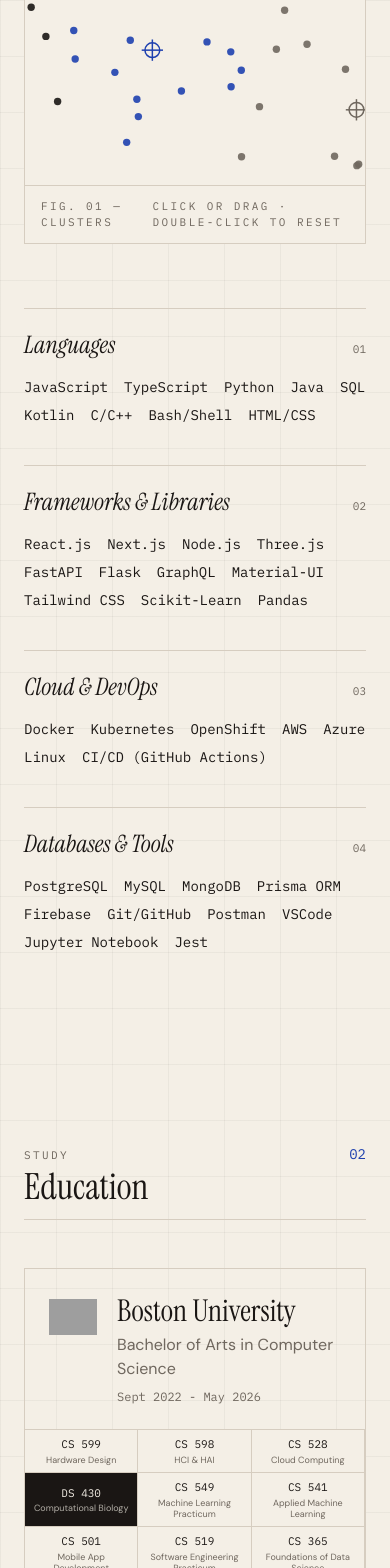
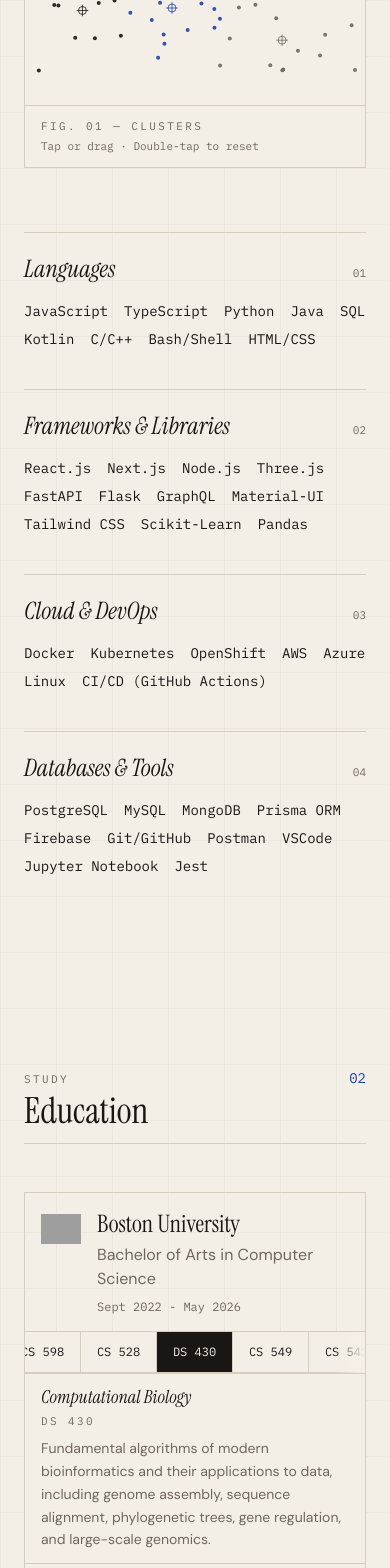
Before and after one commit to Alan0893/alan0893.github.io, a React (Vite) app: page / in a window 390 px wide. Shown: the part 1120-2688 px from the top of the page. Built offline with nearby package versions, Linux system fonts and the light colour scheme; grey boxes are pictures that could not be loaded.

Commit message:
fix figures aspect ratio

```diff
--- a/src/animations/ClusterPlate.jsx
+++ b/src/animations/ClusterPlate.jsx
@@ -89,7 +89,12 @@ const ClusterPlate = () => {
         if (!members.length) return c
         const mx = members.reduce((s, p) => s + p.x, 0) / members.length
         const my = members.reduce((s, p) => s + p.y, 0) / members.length
-        return { x: c.x + (mx - c.x) * 0.12, y: c.y + (my - c.y) * 0.12 }
+        const x = c.x + (mx - c.x) * 0.12
+        const y = c.y + (my - c.y) * 0.12
+        return {
+          x: Math.min(WIDTH - PAD, Math.max(PAD, x)),
+          y: Math.min(HEIGHT - PAD, Math.max(PAD, y)),
+        }
       })
 
       pointsRef.current = assigned
@@ -123,9 +128,10 @@ const ClusterPlate = () => {
   return (
     <svg
       ref={svgRef}
-      className="h-full w-full cursor-crosshair touch-none select-none"
+      className="block h-full w-full max-w-full cursor-crosshair touch-none select-none"
       viewBox={`0 0 ${WIDTH} ${HEIGHT}`}
-      preserveAspectRatio="xMidYMid slice"
+      preserveAspectRatio="xMidYMid meet"
+      overflow="hidden"
       aria-hidden="true"
       onPointerDown={onPointerDown}
       onPointerMove={onPointerMove}
@@ -136,6 +142,13 @@ const ClusterPlate = () => {
         reset()
       }}
     >
+      <defs>
+        <clipPath id="cluster-plate-clip">
+          <rect width={WIDTH} height={HEIGHT} />
+        </clipPath>
+      </defs>
+      <rect width={WIDTH} height={HEIGHT} fill="var(--color-paper)" />
+      <g clipPath="url(#cluster-plate-clip)">
         {view.points.map((p) => (
           <circle
             key={p.id}
@@ -153,6 +166,7 @@ const ClusterPlate = () => {
             <line x1={c.x} y1={c.y - 13} x2={c.x} y2={c.y + 13} />
           </g>
         ))}
+      </g>
     </svg>
   )
 }
--- a/src/animations/CourseIndex.jsx
+++ b/src/animations/CourseIndex.jsx
@@ -1,9 +1,14 @@
-import React, { useEffect, useState } from 'react'
+import React, { useEffect, useRef, useState } from 'react'
+
+const isCoarsePointer = () =>
+  typeof window !== 'undefined' && window.matchMedia('(pointer: coarse)').matches
 
 const CourseIndex = ({ courses = [] }) => {
   const [active, setActive] = useState(0)
   const [pinned, setPinned] = useState(false)
   const [paused, setPaused] = useState(false)
+  const stripRef = useRef(null)
+  const itemRefs = useRef([])
 
   useEffect(() => {
     if (paused || pinned || !courses.length) return undefined
@@ -13,12 +18,39 @@ const CourseIndex = ({ courses = [] }) => {
     return () => clearInterval(id)
   }, [paused, pinned, courses.length])
 
+  useEffect(() => {
+    const strip = stripRef.current
+    const item = itemRefs.current[active]
+    if (!strip || !item) return
+    if (strip.scrollWidth <= strip.clientWidth + 1) return
+
+    const stripBox = strip.getBoundingClientRect()
+    const itemBox = item.getBoundingClientRect()
+    const delta = itemBox.left - stripBox.left - (stripBox.width - itemBox.width) / 2
+    strip.scrollTo({
+      left: strip.scrollLeft + delta,
+      behavior: 'smooth',
+    })
+  }, [active])
+
   const previewCourse = (i) => {
     setActive(i)
     setPaused(true)
   }
 
   const handleClick = (i) => {
+    if (isCoarsePointer()) {
+      if (pinned && i === active) {
+        setPinned(false)
+        setPaused(false)
+        return
+      }
+      setActive(i)
+      setPaused(true)
+      setPinned(true)
+      return
+    }
+
     if (pinned && i !== active) setPinned(false)
     setActive(i)
     setPaused(true)
@@ -43,12 +75,19 @@ const CourseIndex = ({ courses = [] }) => {
         if (!pinned) setPaused(false)
       }}
     >
-      <div className="grid min-h-0 flex-1 grid-cols-3 sm:grid-cols-7">
+      <div className="relative min-h-0 sm:flex-1">
+        <div
+          ref={stripRef}
+          className="flex overflow-x-auto overscroll-x-contain [-ms-overflow-style:none] [scrollbar-width:none] [-webkit-overflow-scrolling:touch] sm:grid sm:h-full sm:grid-cols-7 sm:overflow-visible sm:[scrollbar-width:auto] [&::-webkit-scrollbar]:hidden sm:[&::-webkit-scrollbar]:block"
+        >
           {courses.map((course, i) => {
             const isActive = i === active
             return (
               <button
                 key={course.code || course.name}
+                ref={(el) => {
+                  itemRefs.current[i] = el
+                }}
                 type="button"
                 title={course.name}
                 onMouseEnter={() => {
@@ -57,13 +96,13 @@ const CourseIndex = ({ courses = [] }) => {
                 onClick={() => handleClick(i)}
                 onDoubleClick={() => handleDoubleClick(i)}
                 onFocus={() => previewCourse(i)}
-              className={`relative flex flex-col items-center justify-center gap-0.5 border-b border-r border-line px-1 py-1.5 transition-colors ${
+                className={`relative flex w-[4.75rem] shrink-0 touch-manipulation flex-col items-center justify-center gap-0.5 border-b border-r border-line px-1 py-3 transition-colors sm:w-auto sm:flex-1 sm:py-1.5 ${
                   isActive ? 'bg-ink text-paper' : 'bg-paper text-ink hover:bg-ink/5'
                 }`}
               >
                 {pinned && isActive && (
                   <svg
-                  className="absolute right-1 top-1 h-3 w-3 text-accent"
+                    className="absolute right-1 top-1 hidden h-3 w-3 text-accent sm:block"
                     viewBox="0 0 24 24"
                     fill="currentColor"
                     aria-label="Pinned"
@@ -71,9 +110,9 @@ const CourseIndex = ({ courses = [] }) => {
                     <path d="M16 9V4h1V2H7v2h1v5c0 1.66-1.34 3-3 3v2h5.2v6h1.6v-6H19v-2c-1.66 0-3-1.34-3-3z" />
                   </svg>
                 )}
-              <span className="font-mono text-[11px] sm:text-xs">{course.code}</span>
+                <span className="whitespace-nowrap font-mono text-xs">{course.code}</span>
                 <span
-                className={`max-w-full px-0.5 text-center text-[9px] leading-tight line-clamp-2 ${
+                  className={`hidden max-w-full px-0.5 text-center text-[9px] leading-tight sm:line-clamp-2 sm:block ${
                     isActive ? 'text-paper/70' : 'text-muted'
                   }`}
                 >
@@ -83,12 +122,17 @@ const CourseIndex = ({ courses = [] }) => {
             )
           })}
         </div>
-      <div className="min-h-[8.5rem] border-t border-line px-4 py-3">
-        <div className="flex items-baseline justify-between gap-4">
-          <p className="flex items-center gap-2 font-display text-xl italic leading-tight text-ink">
+        <div
+          className="pointer-events-none absolute inset-y-0 right-0 w-8 bg-gradient-to-l from-paper to-transparent sm:hidden"
+          aria-hidden="true"
+        />
+      </div>
+      <div className="border-t border-line px-4 py-3 sm:min-h-[8.5rem]">
+        <div className="flex flex-col gap-1 sm:flex-row sm:items-baseline sm:justify-between sm:gap-4">
+          <p className="flex items-start gap-2 font-display text-lg italic leading-tight text-ink sm:items-center sm:text-xl">
             {pinned && (
               <svg
-                className="h-3.5 w-3.5 shrink-0 text-accent"
+                className="mt-1 h-3.5 w-3.5 shrink-0 text-accent sm:mt-0"
                 viewBox="0 0 24 24"
                 fill="currentColor"
                 aria-hidden="true"
@@ -96,7 +140,7 @@ const CourseIndex = ({ courses = [] }) => {
                 <path d="M16 9V4h1V2H7v2h1v5c0 1.66-1.34 3-3 3v2h5.2v6h1.6v-6H19v-2c-1.66 0-3-1.34-3-3z" />
               </svg>
             )}
-            {currentName}
+            <span className="min-w-0 break-words">{currentName}</span>
           </p>
           {currentUrl ? (
             <a
--- a/src/animations/RunningStickman.jsx
+++ b/src/animations/RunningStickman.jsx
@@ -57,8 +57,8 @@ const RunningStickman = () => {
   const ink = 'var(--color-ink)'
 
   return (
-    <div className="relative w-full h-40 overflow-hidden">
-      <svg className="absolute inset-0 w-full h-full" viewBox="0 0 1200 160" preserveAspectRatio="xMidYMid meet">
+    <div className="relative h-28 w-full overflow-hidden sm:h-40">
+      <svg className="absolute inset-0 h-full w-full" viewBox="0 0 1200 160" preserveAspectRatio="xMidYMid slice">
         {clouds.map((cloud, i) => (
           <g key={i} opacity="0.25" transform={`translate(${cloud.x}, ${cloud.y})`}>
             <ellipse cx="0" cy="0" rx={cloud.size * 0.6} ry={cloud.size * 0.3} fill={ink} />
--- a/src/components/About.jsx
+++ b/src/components/About.jsx
@@ -24,13 +24,16 @@ const About = () => {
           <p className="text-muted">{aboutData.bio[1]}</p>
         </div>
 
-        <figure className="mt-12 border border-line bg-paper">
-          <div className="relative h-[280px] overflow-hidden border-b border-line sm:h-[340px]">
+        <figure className="mt-12 overflow-hidden border border-line bg-paper">
+          <div className="relative h-[200px] w-full overflow-hidden border-b border-line sm:h-[340px]">
             <ClusterPlate />
           </div>
-          <figcaption className="flex items-center justify-between gap-4 px-4 py-3 font-mono text-[11px] uppercase tracking-index text-muted">
+          <figcaption className="flex flex-col gap-1 px-4 py-3 font-mono text-[11px] uppercase tracking-index text-muted sm:flex-row sm:items-center sm:justify-between sm:gap-4">
             <span>Fig. 01 — Clusters</span>
-            <span>Click or drag · Double-click to reset</span>
+            <span className="normal-case tracking-normal sm:uppercase sm:tracking-index">
+              <span className="sm:hidden">Tap or drag · Double-tap to reset</span>
+              <span className="hidden sm:inline">Click or drag · Double-click to reset</span>
+            </span>
           </figcaption>
         </figure>
 
--- a/src/components/Education.jsx
+++ b/src/components/Education.jsx
@@ -23,13 +23,13 @@ const Education = () => {
         <div className="space-y-8">
           {education.map((edu) => (
             <article key={edu.school}>
-              <div className="flex items-start gap-5 border border-line p-6">
+              <div className="flex items-start gap-4 border border-line p-4 sm:gap-5 sm:p-6">
                 {edu.logo && (
-                  <img src={edu.logo} alt="" className="h-12 w-12 object-contain" />
+                  <img src={edu.logo} alt="" className="h-10 w-10 object-contain sm:h-12 sm:w-12" />
                 )}
-                <div className="flex-1">
+                <div className="min-w-0 flex-1">
                   <div className="flex flex-wrap items-baseline justify-between gap-2">
-                    <h3 className="font-display text-3xl">{edu.school}</h3>
+                    <h3 className="font-display text-2xl leading-tight sm:text-3xl">{edu.school}</h3>
                     {edu.current && (
                       <span className="font-mono text-[11px] uppercase tracking-index text-accent">
                         Current
@@ -43,12 +43,15 @@ const Education = () => {
 
               {edu.courses && (
                 <figure className="border border-t-0 border-line bg-paper">
-                  <div className="h-[400px] overflow-hidden border-b border-line sm:h-[460px]">
+                  <div className="border-b border-line sm:h-[460px] sm:overflow-hidden">
                     <CourseIndex courses={edu.courses} />
                   </div>
-                  <figcaption className="flex items-center justify-between px-4 py-3 font-mono text-[11px] uppercase tracking-index text-muted">
+                  <figcaption className="flex flex-col gap-1 px-4 py-3 font-mono text-[11px] uppercase tracking-index text-muted sm:flex-row sm:items-center sm:justify-between sm:gap-4">
                     <span>Fig. 02 — Coursework</span>
-                    <span>Double-click to pin</span>
+                    <span className="normal-case tracking-normal sm:uppercase sm:tracking-index">
+                      <span className="sm:hidden">Swipe codes · Tap to pin</span>
+                      <span className="hidden sm:inline">Double-click to pin</span>
+                    </span>
                   </figcaption>
                 </figure>
               )}
```
Also changed, not shown: src/animations/ConveyorAnimation.jsx (+10 -7 lines), src/components/Experience.jsx (+5 -5 lines). Lines whose indentation alone changed are shown as unchanged.
